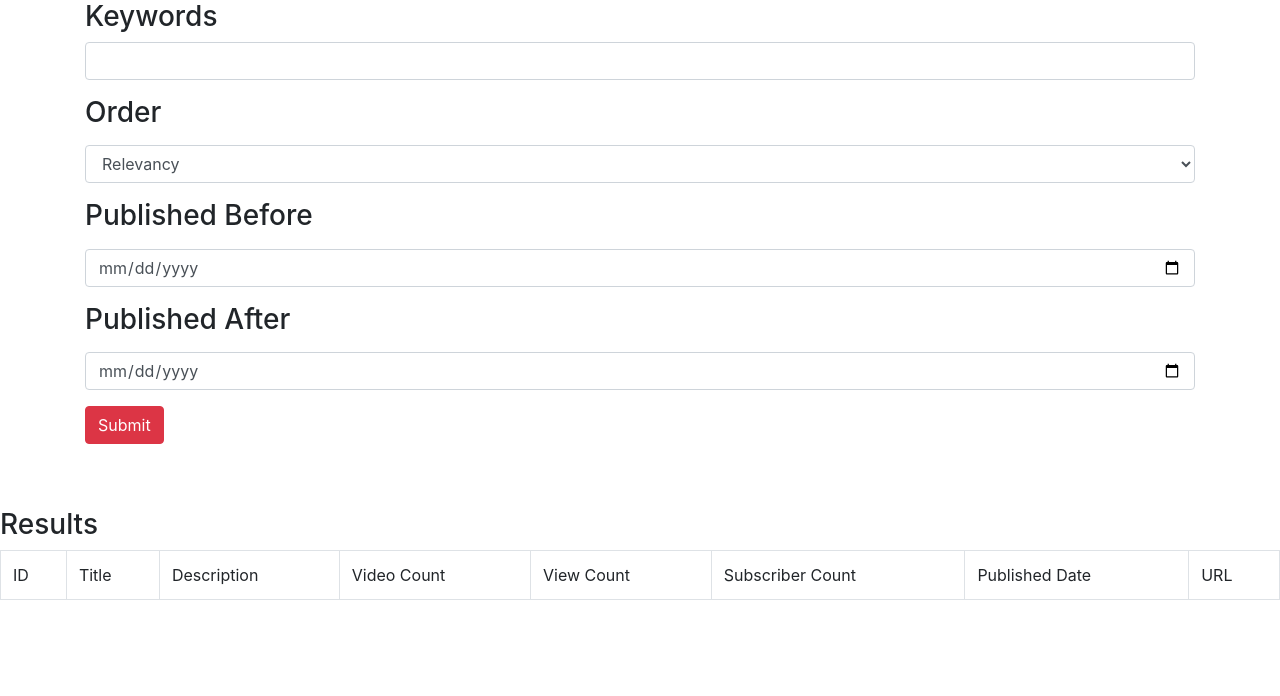
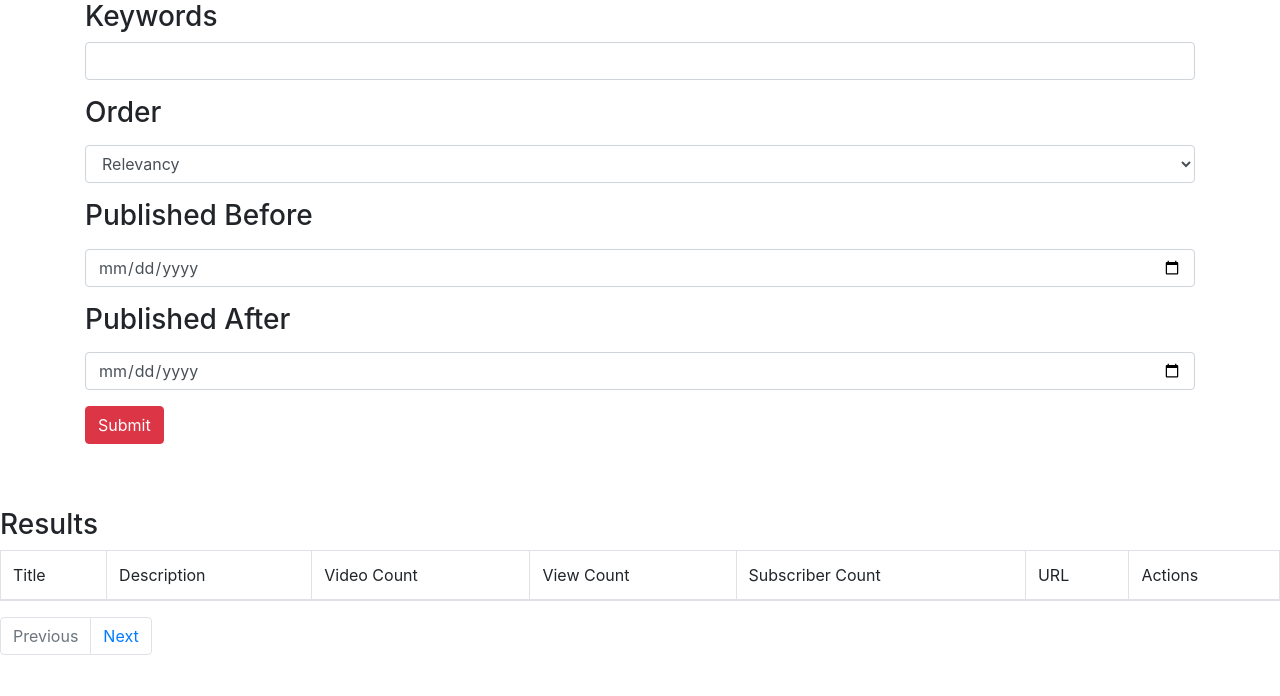
Before and after one commit to anjiewang/youtube-influencer-search, a Flask app: page / in a window 1280 px wide. Shown: the part 104-800 px from the top of the page. Run offline with Flask 2, Linux system fonts and the light colour scheme; some libraries are stand-ins or nearby versions.

Commit message:
added buttons and some css

```diff
--- a/server.py
+++ b/server.py
@@ -3,6 +3,7 @@
 import json
 from youtube import YoutubeVideoData
 from datetime import date
+
 
 app = Flask(__name__)
 
@@ -13,20 +14,20 @@
     return render_template("main.html")
 
 
-@app.route('/api/search')
+@app.route('/api/search', methods=["POST"])
 def youtube_video_search():
-    query = request.args.get("keywords")
+    query = request.form.get("keywords") #TODO: create a list to split keywords and loop through; can also jsonify the string
 
-    published_after = request.args.get("published_after") + "T00:00:00-08:00"
+    published_after = request.form.get("published_after") + "T00:00:00-08:00"
     if published_after == "T00:00:00-08:00":
         published_after = "2000-01-01T00:00:00-08:00"
 
-    published_before = request.args.get("published_before") + "T00:00:00-08:00"
+    published_before = request.form.get("published_before") + "T00:00:00-08:00"
     if published_before == "T00:00:00-08:00":
         published_before = str(date.today()) + "T00:00:00-08:00"
     print(published_before)
 
-    order = request.args.get("order")
+    order = request.form.get("order")
     if order == "Relevancy":
         order = "relevance"
     elif order == "Most Recently Published":
@@ -40,8 +41,6 @@
     # if max_results == "":
     #     max_results = 25
 
-
-
     kw_search = YoutubeVideoData(API_KEY, query, order, published_after, published_before)
     channel_data = kw_search.get_youtube_data()
 
--- a/templates/main.html
+++ b/templates/main.html
@@ -13,6 +13,9 @@
     crossorigin="anonymous"></script>
     <scrip src="https://stackpath.bootstrapcdn.com/bootstrap/4.5.2/js/bootstrap.min.js" crossorigin></script>
     <link rel="stylesheet" href="https://stackpath.bootstrapcdn.com/bootstrap/4.5.2/css/bootstrap.min.css"/>
+    <link rel="stylesheet" href="/static/styles.css"/>
+    <link rel="stylesheet" href="https://cdnjs.cloudflare.com/ajax/libs/font-awesome/4.7.0/css/font-awesome.min.css">
+
 </head>
 <body>
 <div class="container">
@@ -50,25 +53,37 @@
 </div>
 <br>
 <br>
-<div id="results"></div>
+<div id="results-table-div">
 
 <h3>Results</h3>
 
-<div class="table-responsive">
-
-    <table class="table table-bordered" id="results-table">
-    <tr>
-        <td>ID</td>
+    <table class="table table-bordered table-striped" id="results-table">
+    <thead>
+        <tr>
         <td>Title</td>
         <td>Description</td>
         <td>Video Count</td>
         <td>View Count</td>
         <td>Subscriber Count</td>
-        <td>Published Date</td>
         <td>URL</td>
+        <td>Actions</td>
     </tr>
+    </thead>
+    <tbody>
 
+    </tbody>
     </table>
+
+<nav aria-label="...">
+    <ul class="pagination">
+      <li class="page-item disabled">
+        <a class="page-link" href="#" tabindex="-1">Previous</a>
+      </li>
+      <li class="page-item">
+        <a class="page-link" href="#" id="next-page">Next</a>
+      </li>
+    </ul>
+  </nav>
 </div>
 
 <div class="row">
```
Also changed, not shown: youtube.py (+22 -8 lines).
